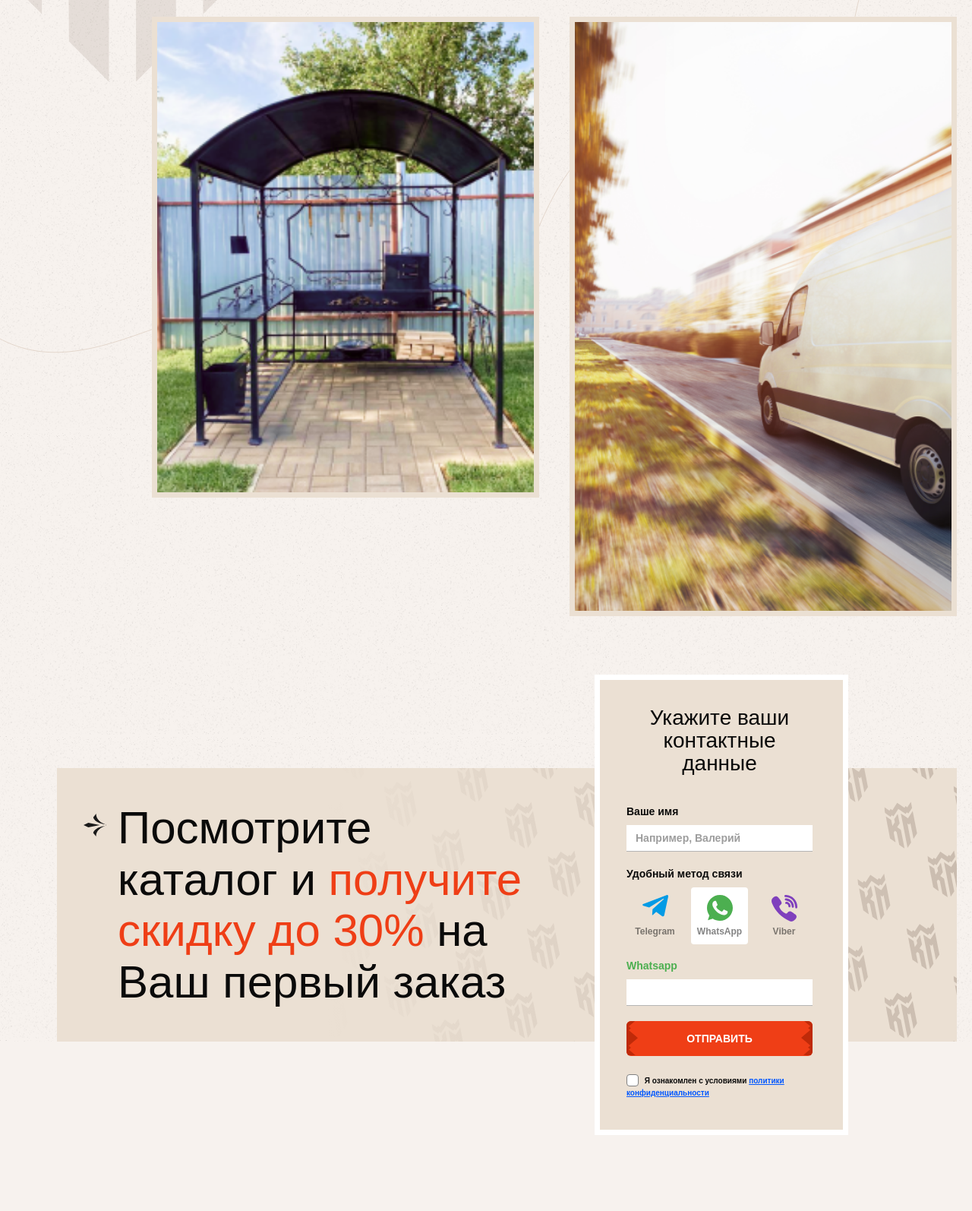
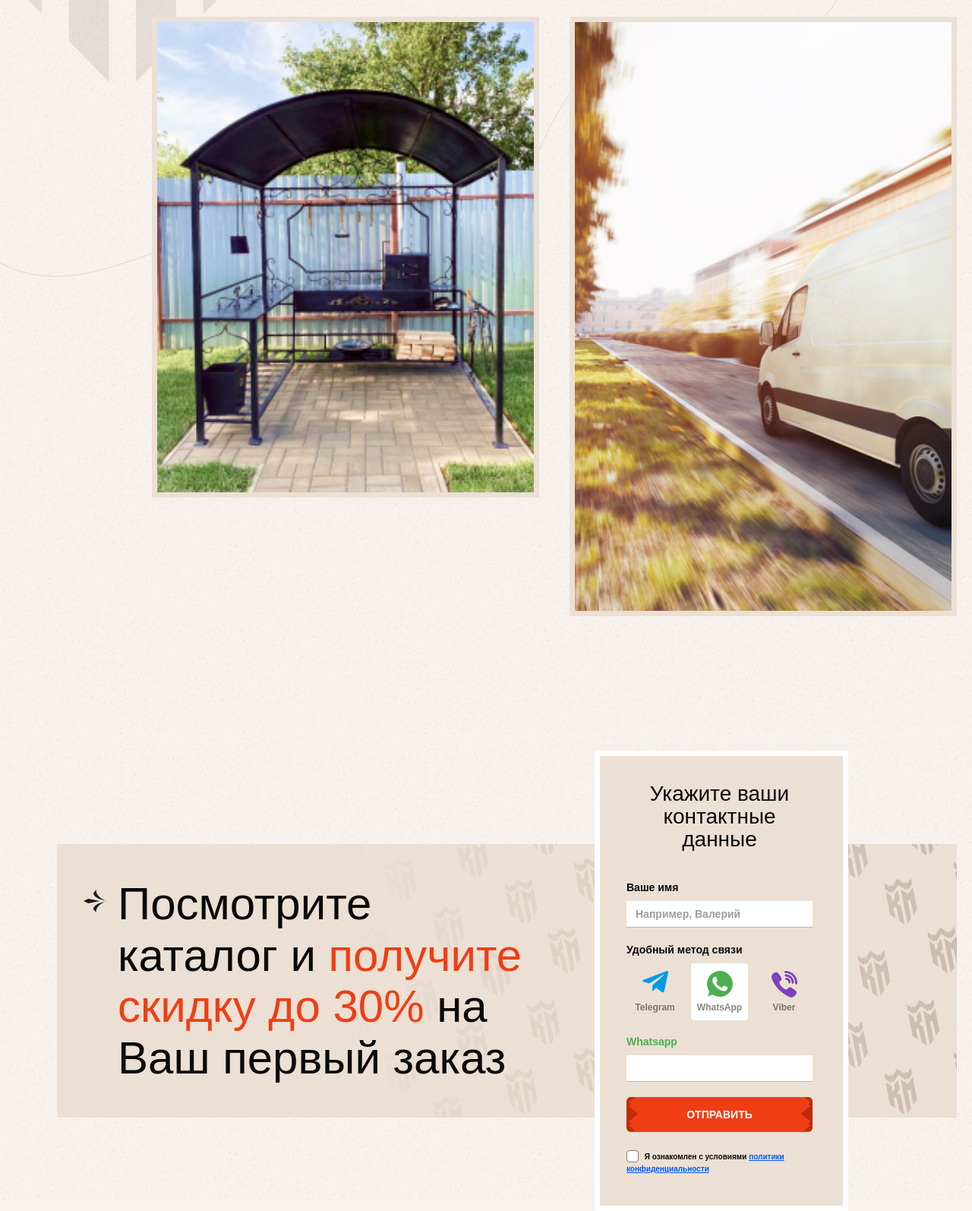
Before and after one commit to Dispersioned/web-kovmangal, a website: page app/index.html in a window 1280 px wide. Shown: the part 5024-6618 px from the top of the page at 76% size. Before the commit the page ends 6595 px from the top, so only its background shows below. Drawn offline with nearby package versions, Linux system fonts and the light colour scheme; files that its build step writes are made by us from their sources; a web font is replaced by a local one.

Commit message:
fix: margin to padding & minor style changes

```diff
--- a/app/scss/contact-us.scss
+++ b/app/scss/contact-us.scss
@@ -1,11 +1,11 @@
 .contact-us {
-	margin: 200px 0;
+	padding: 300px 0 110px;
 
 	@media (max-width: 991px) {
-		margin: 140px 0 0 0;
+		padding: 140px 0 0 0;
 	}
 	@media (max-width: 767px) {
-		margin: 100px 0 0 0;
+		padding: 100px 0 0 0;
 	}
 
 	// .contact-us__container
@@ -94,6 +94,9 @@
 	}
 	@media (max-width: 576px) {
 		top: 20px;
+		padding: 20px 15px 20px 15px;
+	}
+	@media (max-width: 479px) {
 		padding: 20px 8px 20px 8px;
 	}
 
--- a/app/scss/delivery.scss
+++ b/app/scss/delivery.scss
@@ -1,15 +1,15 @@
 .delivery {
-	margin-top: 200px;
+	padding-top: 200px;
 	background: url(../img/delivery/background-line-1.svg) center / 100% 100% no-repeat;
 
 	@media (max-width: 1199px) {
-		margin-top: 150px;
+		padding-top: 150px;
 	}
 	@media (max-width: 991px) {
-		margin-top: 110px;
+		padding-top: 110px;
 	}
 	@media (max-width: 767px) {
-		margin-top: 90px;
+		padding-top: 90px;
 	}
 
 	// .delivery__container
```
